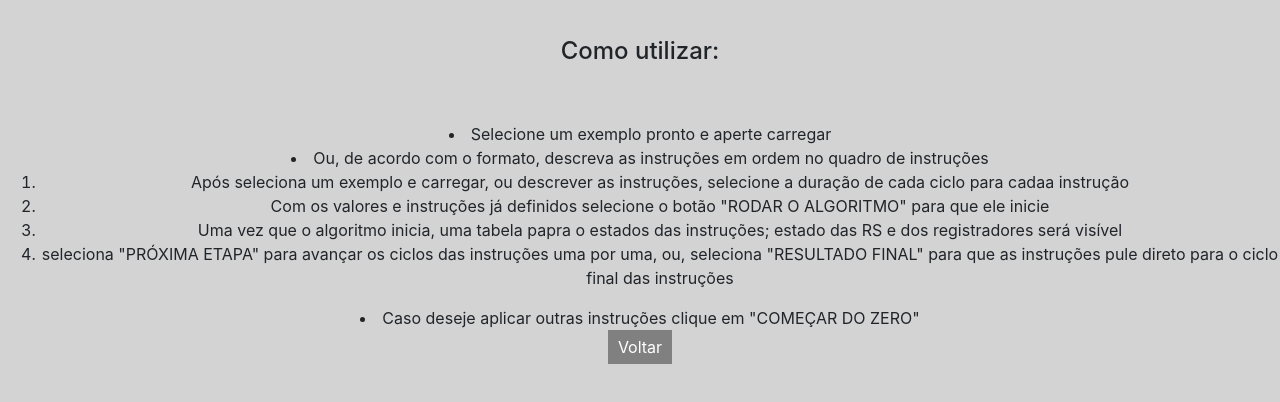
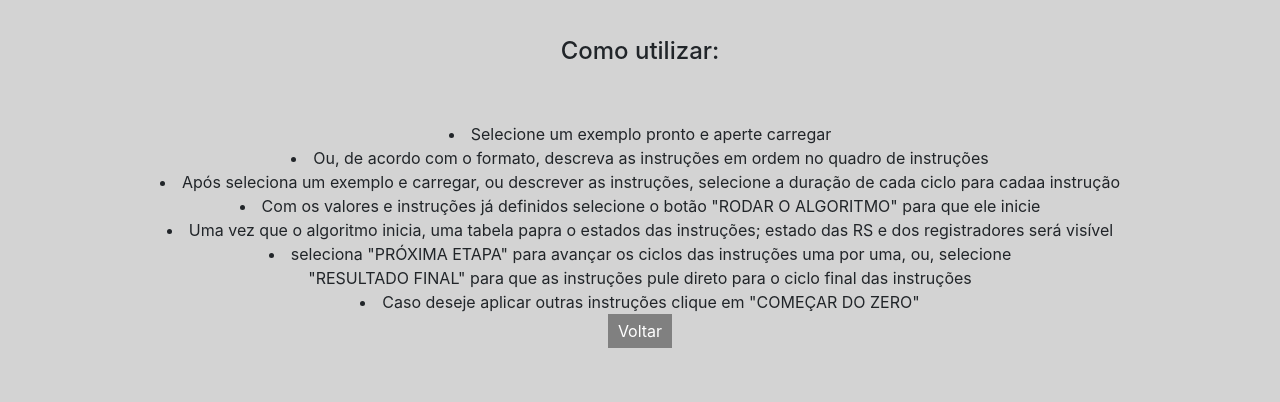
Before and after one commit to SindouNF/tomasulo-simulator, a plain HTML site: page help.html in a window 1280 px wide. Shown: the part 126-528 px from the top of the page. Drawn offline with nearby package versions, Linux system fonts and the light colour scheme.

Commit message:
HELP
alteração na listagem e formatação

```diff
--- a/help.html
+++ b/help.html
@@ -23,12 +23,10 @@
             <br>
         <li> Selecione um exemplo pronto e aperte carregar</li>
         <li> Ou, de acordo com o formato, descreva as instruções em ordem no quadro de instruções</li>
-        <ol>
-            <li> Após seleciona um exemplo e carregar, ou descrever as instruções, selecione a duração de cada ciclo para cadaa instrução</li>
-            <li> Com os valores e instruções já definidos selecione o botão "RODAR O ALGORITMO" para que ele inicie</li>
-            <li> Uma vez que o algoritmo inicia, uma tabela papra o estados das instruções; estado das RS e dos registradores será visível</li>
-            <li> seleciona "PRÓXIMA ETAPA" para avançar os ciclos das instruções uma por uma, ou, seleciona "RESULTADO FINAL" para que as instruções pule direto para o ciclo final das instruções </li>
-        </ol>
+        <li> Após seleciona um exemplo e carregar, ou descrever as instruções, selecione a duração de cada ciclo para cadaa instrução</li>
+        <li> Com os valores e instruções já definidos selecione o botão "RODAR O ALGORITMO" para que ele inicie</li>
+        <li> Uma vez que o algoritmo inicia, uma tabela papra o estados das instruções; estado das RS e dos registradores será visível</li>
+        <li> seleciona "PRÓXIMA ETAPA" para avançar os ciclos das instruções uma por uma, ou, selecione <br> "RESULTADO FINAL" para que as instruções pule direto para o ciclo final das instruções </li>
         <li> Caso deseje aplicar outras instruções clique em "COMEÇAR DO ZERO"</li>
               <a href="index.html">
                 <button type="button" name="voltar" id="voltar">Voltar</button>
```
